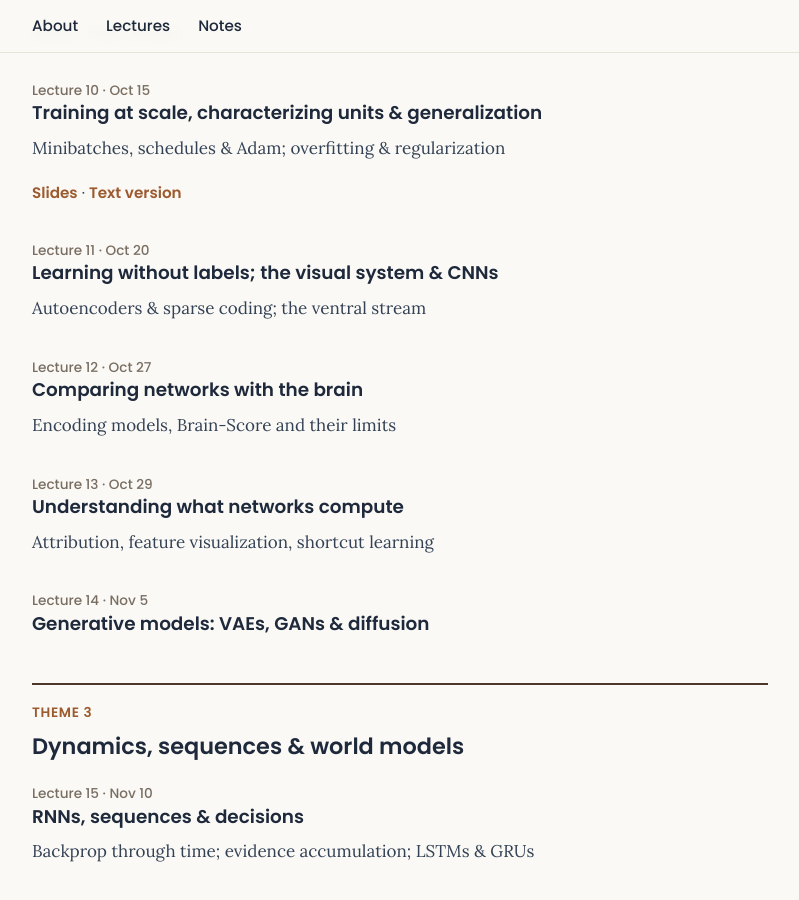
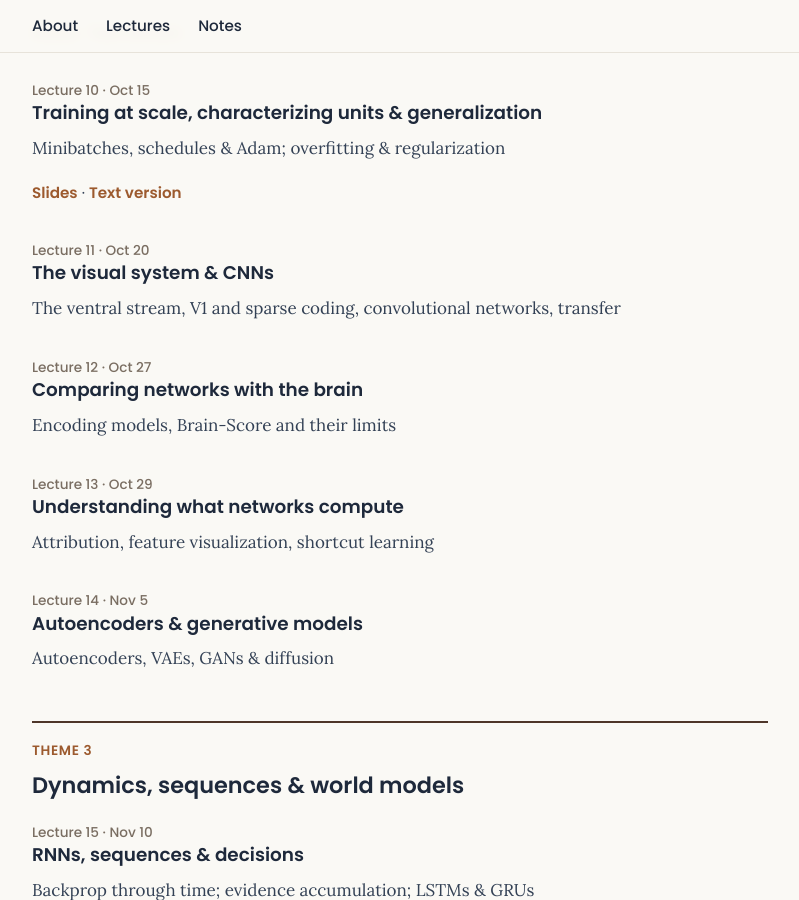
Before and after one commit to tserre/tserre.github.io, a Jekyll site: the page built from cpsy1291/index.html, in a window 1280 px wide and 900 px high, scrolled down 2808 px. Shown: the whole window, without its empty margins (240-1039 px from the left). Built offline with Jekyll 4.4.1, drawn with Linux system fonts in a browser that asks for light colours.

Commit message:
Automated backup 2026-10-15 02:13 (3 files)

```diff
--- a/_data/cpsy1291.yml
+++ b/_data/cpsy1291.yml
@@ -83,8 +83,8 @@ lectures:
   - n: 11
     date: 2026-10-20
     theme: 2
-    title: "Learning without labels; the visual system & CNNs"
-    topics: "Autoencoders & sparse coding; the ventral stream"
+    title: "The visual system & CNNs"
+    topics: "The ventral stream, V1 and sparse coding, convolutional networks, transfer"
   - n: 12
     date: 2026-10-27
     theme: 2
@@ -98,7 +98,8 @@ lectures:
   - n: 14
     date: 2026-11-05
     theme: 2
-    title: "Generative models: VAEs, GANs & diffusion"
+    title: "Autoencoders & generative models"
+    topics: "Autoencoders, VAEs, GANs & diffusion"
   - n: 15
     date: 2026-11-10
     theme: 3
```
Also changed, not shown: handoffs/DECISIONS.md (added, +2 -0 lines), 1 other file.
